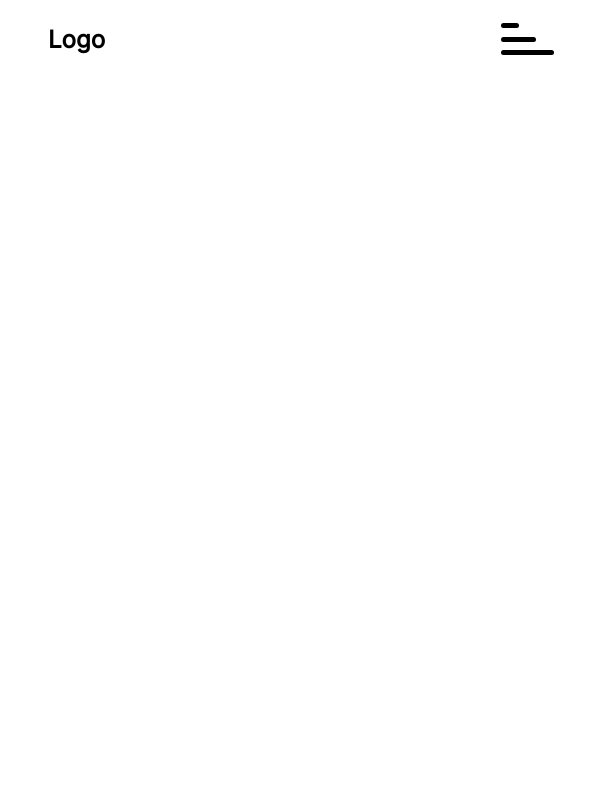
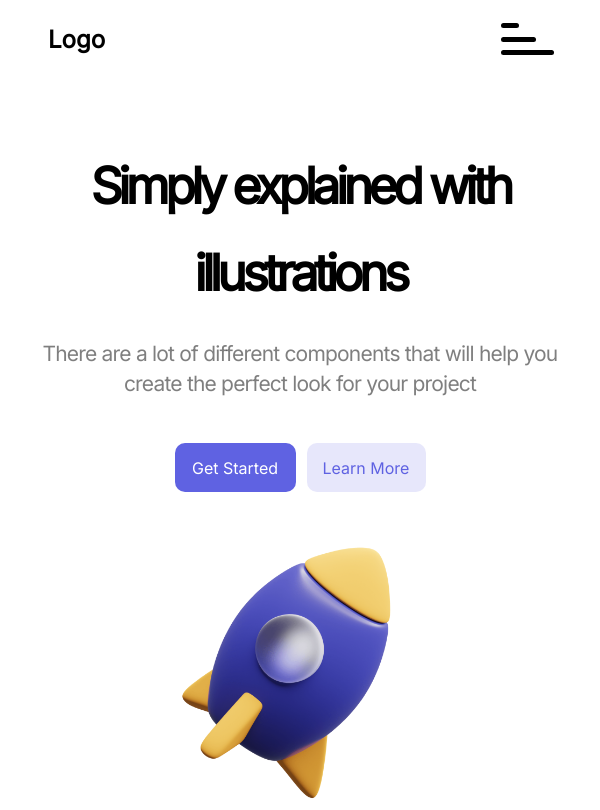
Before and after one commit to JorgeRochaA/landingPage, a React (Create React App) app: page / in a window 600 px wide. Built offline with nearby package versions, Linux system fonts and the light colour scheme.

Commit message:
feat: add main part

```diff
--- a/public/index.html
+++ b/public/index.html
@@ -14,7 +14,6 @@
       manifest.json provides metadata used when your web app is installed on a
       user's mobile device or desktop. See https://developers.google.com/web/fundamentals/web-app-manifest/
     -->
-    <link rel="manifest" href="%PUBLIC_URL%/manifest.json" />
     <!--
       Notice the use of %PUBLIC_URL% in the tags above.
       It will be replaced with the URL of the `public` folder during the build.
--- a/src/components/Home.jsx
+++ b/src/components/Home.jsx
@@ -6,6 +6,26 @@ function Home() {
   return (
     <div className="home">
       <Navbar />
+      <div className="main_container">
+        <div className="main_container_data">
+          <div className="main_container_data_title">
+            Simply explained with illustrations
+          </div>
+          <div className="main_container_data_info">
+            There are a lot of different components that will help you create
+            the perfect look for your project
+          </div>
+          <div className="main_container_data_buttons">
+            <div className="main_button_getStarted">Get Started</div>
+            <div className="main_button_learnMore">Learn More</div>
+          </div>
+        </div>
+        <div className="main_container_image">
+          <div className="image">
+            <img src={require("../assets/rocket.png")} alt="rocket" />
+          </div>
+        </div>
+      </div>
     </div>
   );
 }
--- a/src/components/Navbar.jsx
+++ b/src/components/Navbar.jsx
@@ -32,9 +32,9 @@ function Navbar() {
         className={menuIsOpen ? "burger open" : "burger"}
         onClick={toggleMenu}
       >
-        <div class="bars"></div>
-        <div class="bars"></div>
-        <div class="bars"></div>
+        <div className="bars"></div>
+        <div className="bars"></div>
+        <div className="bars"></div>
       </div>
     </div>
   );
--- a/src/styles/Home/Home.scss
+++ b/src/styles/Home/Home.scss
@@ -0,0 +1,154 @@
+@import url("https://fonts.googleapis.com/css2?family=Inter&display=swap");
+.home {
+  height: 100%;
+  font-family: "Inter";
+  font-style: normal;
+  color: #000000;
+
+  .main_container {
+    height: 600px;
+    display: flex;
+    .main_container_data,
+    .main_container_image {
+      height: 100%;
+      width: 50%;
+    }
+    .main_container_data {
+      display: flex;
+      flex-direction: column;
+      justify-content: center;
+      align-items: center;
+      .main_container_data_title {
+        width: 642px;
+        height: 174px;
+        font-weight: 600;
+        font-size: 72px;
+        line-height: 87px;
+        letter-spacing: -4.5px;
+        margin-left: 175px;
+      }
+      .main_container_data_info {
+        width: 448px;
+        height: 60px;
+        font-weight: 400;
+        font-size: 21px;
+        line-height: 30px;
+        letter-spacing: -0.8px;
+        color: rgba(0, 0, 0, 0.5);
+        margin-top: 22px;
+      }
+      .main_container_data_buttons {
+        width: 448px;
+        display: flex;
+        justify-content: flex-start;
+        color: white;
+        margin: 44px 0;
+        div {
+          display: grid;
+          place-items: center;
+        }
+        .main_button_getStarted {
+          height: 49px;
+          gap: 10px;
+          width: 121px;
+          background: #5f62e2;
+          border-radius: 10px;
+        }
+        .main_button_learnMore {
+          width: 119px;
+          height: 49px;
+          background: rgba(95, 98, 226, 0.15);
+          border-radius: 10px;
+          color: #5f62e2;
+          margin-left: 11px;
+        }
+      }
+    }
+    .main_container_image {
+      display: grid;
+      place-items: center;
+      .image {
+        width: 502px;
+        img {
+          height: auto;
+          width: 90%;
+        }
+      }
+    }
+  }
+}
+@media screen and (max-width: 550px) {
+  .main_container {
+    flex-direction: column;
+    align-items: center;
+    margin-top: 44px;
+    .main_container_data,
+    .main_container_image {
+      width: 100% !important;
+    }
+    .main_container_data {
+      .main_container_data_buttons {
+        width: 90% !important;
+        margin-top: 75px !important;
+      }
+    }
+    .main_container_image {
+      .image {
+        width: 90%;
+      }
+    }
+  }
+}
+@media screen and (min-width: 551px) and (max-width: 1000px) {
+  .main_container {
+    flex-direction: column;
+    align-items: center;
+    margin-top: 65px;
+    .main_container_data,
+    .main_container_image {
+      width: 100% !important;
+    }
+    .main_container_data_title {
+      margin-left: 0 !important;
+      text-align: center;
+    }
+    .main_container_data_info {
+      margin: 0;
+    }
+    .main_container_image {
+      .image {
+        width: 45% !important;
+      }
+    }
+    .main_container_data_buttons {
+      justify-content: center !important;
+      margin: 44px 0 !important;
+    }
+  }
+}
+@media screen and (max-width: 699px) {
+  .main_container {
+    flex-direction: column;
+    align-items: center;
+    .main_container_data {
+      .main_container_data_title {
+        width: 90% !important;
+        font-size: 50px !important;
+        margin: 0 !important;
+        text-align: center;
+      }
+      .main_container_data_info {
+        width: 90% !important;
+        text-align: center;
+      }
+      .main_container_data_buttons {
+        justify-content: center !important;
+      }
+    }
+    .main_container_image {
+      .image {
+        width: 50% !important;
+      }
+    }
+  }
+}
--- a/src/styles/Navbar/Navbar.scss
+++ b/src/styles/Navbar/Navbar.scss
@@ -27,12 +27,14 @@
     align-items: center;
     list-style: none;
     width: 85%;
+    background-color: #ffffff;
     .options {
       height: 19px;
       font-weight: 400;
       font-size: 16px;
       line-height: 19px;
       margin-left: 29px;
+
       &:hover {
         cursor: pointer;
       }
```
Also changed, not shown: src/assets/rocket.png (added), src/assets/rocket.svg (deleted).
